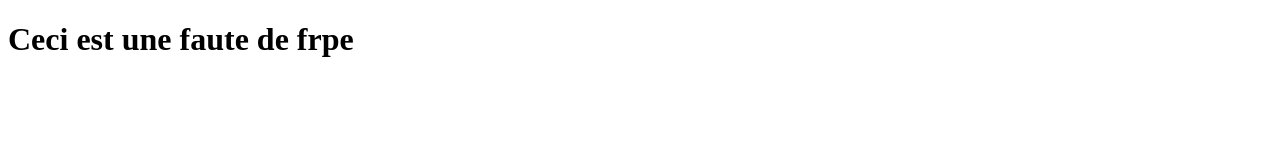
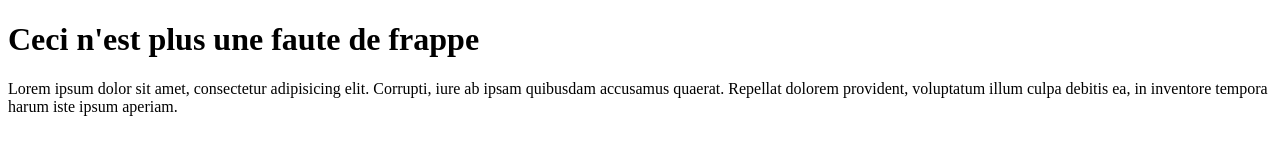
Before and after one commit to renaudberthier/cda-27-2-github, a plain HTML site: page index.html in a window 1280 px wide. Drawn offline with Linux system fonts and the light colour scheme.

Commit message:
Correction de la faute de frappe, ajout d'un paragraphe

```diff
--- a/index.html
+++ b/index.html
@@ -6,6 +6,7 @@
     <title>Exemple de fichier</title>
 </head>
 <body>
-    <h1>Ceci est une faute de frpe</h1>
+    <h1>Ceci n'est plus une faute de frappe</h1>
+    <p>Lorem ipsum dolor sit amet, consectetur adipisicing elit. Corrupti, iure ab ipsam quibusdam accusamus quaerat. Repellat dolorem provident, voluptatum illum culpa debitis ea, in inventore tempora harum iste ipsum aperiam.</p>
 </body>
 </html>
```
